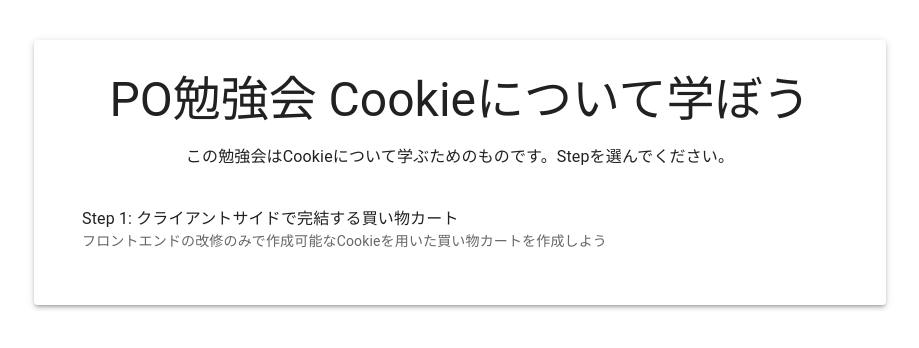
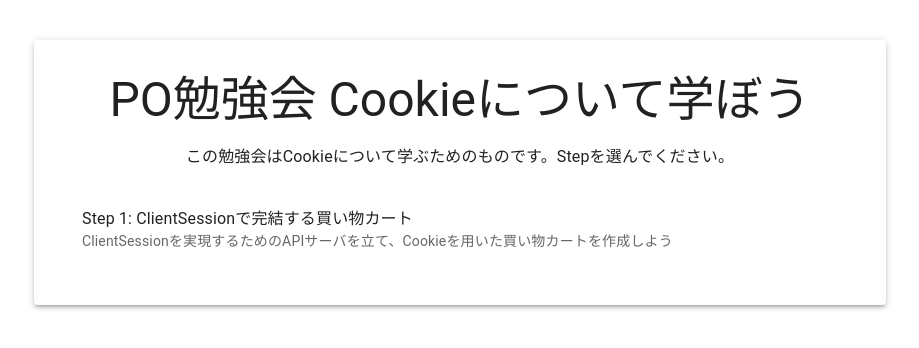
Before and after one commit to rikeda-cloud/po_study_group, a Next.js app in the folder 2025-10-27-cookie/frontend/: page / in a window 1280 px wide. Shown: the top 348 px of the page, without its empty margins (180-1099 px from the left). Built offline with nearby package versions, Linux system fonts and the light colour scheme.

Commit message:
[fix] step1の説明を修正

```diff
--- a/2025-10-27-cookie/frontend/src/app/page.tsx
+++ b/2025-10-27-cookie/frontend/src/app/page.tsx
@@ -6,8 +6,8 @@ export default function Home() {
     // INFO ここに情報を追加し、Stepを増やせる
     {
       href: '/step1',
-      primary: 'Step 1: クライアントサイドで完結する買い物カート',
-      secondary: 'フロントエンドの改修のみで作成可能なCookieを用いた買い物カートを作成しよう'
+      primary: 'Step 1: ClientSessionで完結する買い物カート',
+      secondary: 'ClientSessionを実現するためのAPIサーバを立て、Cookieを用いた買い物カートを作成しよう'
     }
   ];
 
```
